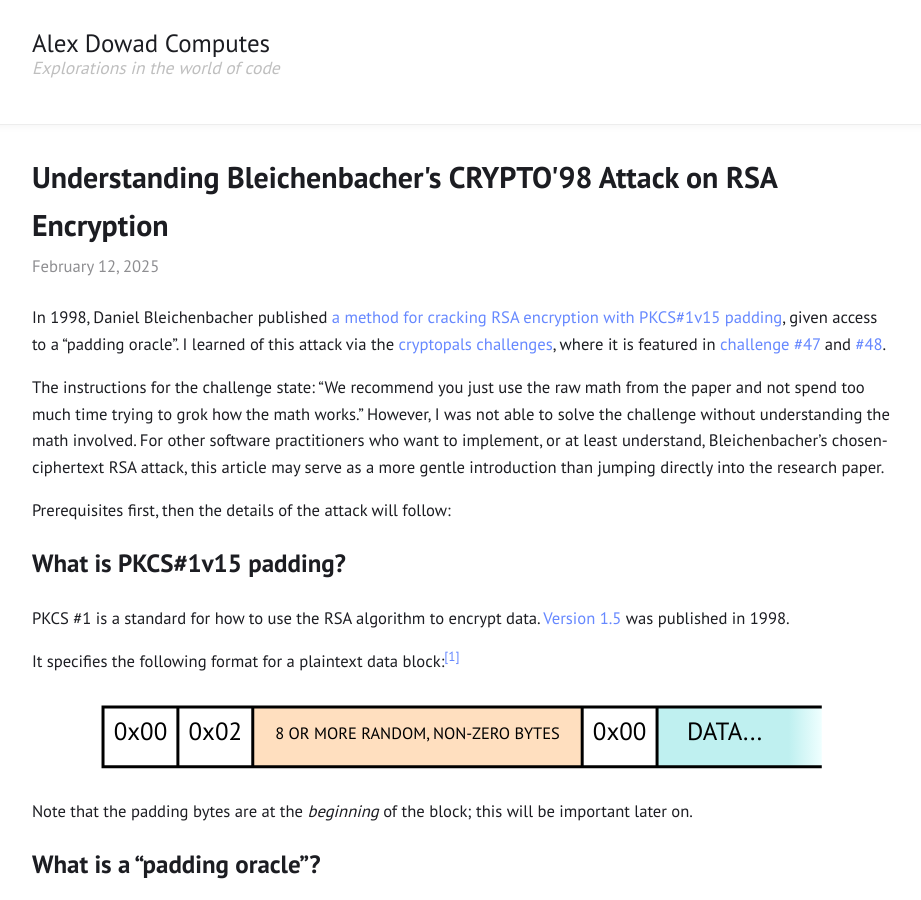
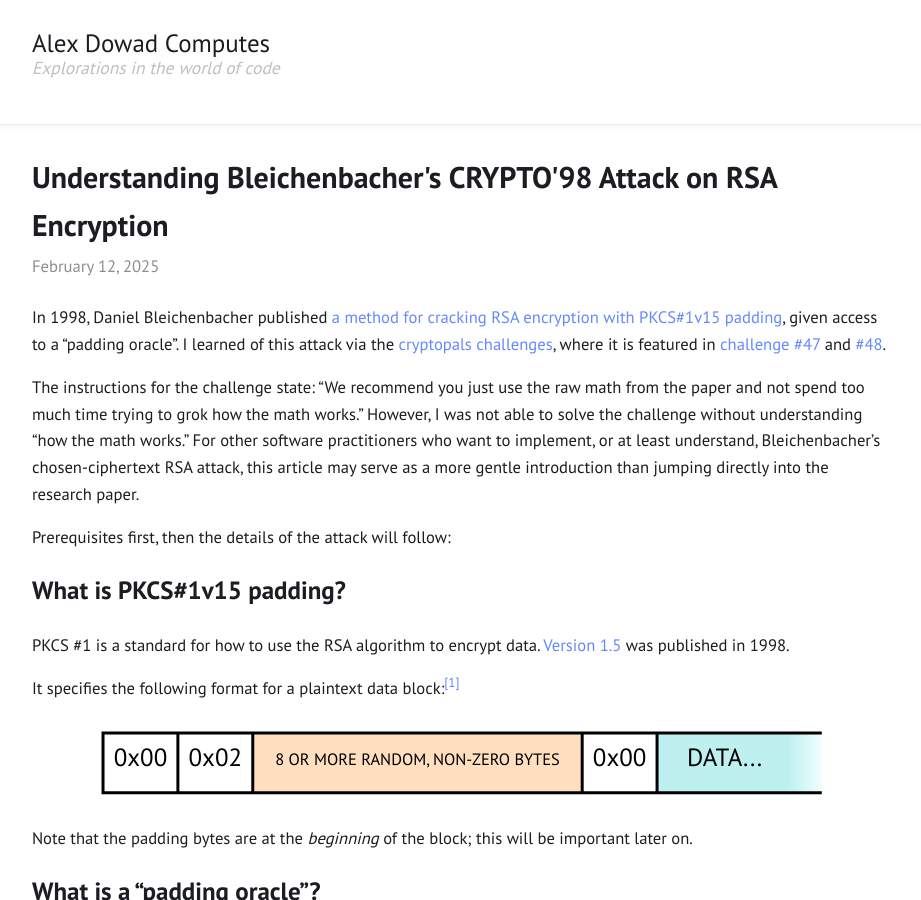
Before and after one commit to alexdowad/alexdowad.github.io, a Jekyll site: the page built from _posts/2025-02-12-understanding-bleichenbackers-crypto98-rsa-attack.markdown, in a window 1280 px wide and 900 px high. Shown: the whole window, without its empty margins (178-1099 px from the left). Built offline with Jekyll 4.4.1, drawn with Linux system fonts in a browser that asks for light colours.

Commit message:
Tweak one sentence in Bleichenbacher post

```diff
--- a/_posts/2025-02-12-understanding-bleichenbackers-crypto98-rsa-attack.markdown
+++ b/_posts/2025-02-12-understanding-bleichenbackers-crypto98-rsa-attack.markdown
@@ -10,7 +10,7 @@ stylesheets:
 
 In 1998, Daniel Bleichenbacher published [a method for cracking RSA encryption with PKCS#1v15 padding](/assets/files/bleichenbacher98.pdf), given access to a “padding oracle”. I learned of this attack via the [cryptopals challenges](https://cryptopals.com), where it is featured in [challenge #47](https://cryptopals.com/sets/6/challenges/47) and [#48](https://cryptopals.com/sets/6/challenges/48).
 
-The instructions for the challenge state: “We recommend you just use the raw math from the paper and not spend too much time trying to grok how the math works.” However, I was not able to solve the challenge without understanding the math involved. For other software practitioners who want to implement, or at least understand, Bleichenbacher's chosen-ciphertext RSA attack, this article may serve as a more gentle introduction than jumping directly into the research paper.
+The instructions for the challenge state: “We recommend you just use the raw math from the paper and not spend too much time trying to grok how the math works.” However, I was not able to solve the challenge without understanding “how the math works.” For other software practitioners who want to implement, or at least understand, Bleichenbacher's chosen-ciphertext RSA attack, this article may serve as a more gentle introduction than jumping directly into the research paper.
 
 Prerequisites first, then the details of the attack will follow:
 
```
